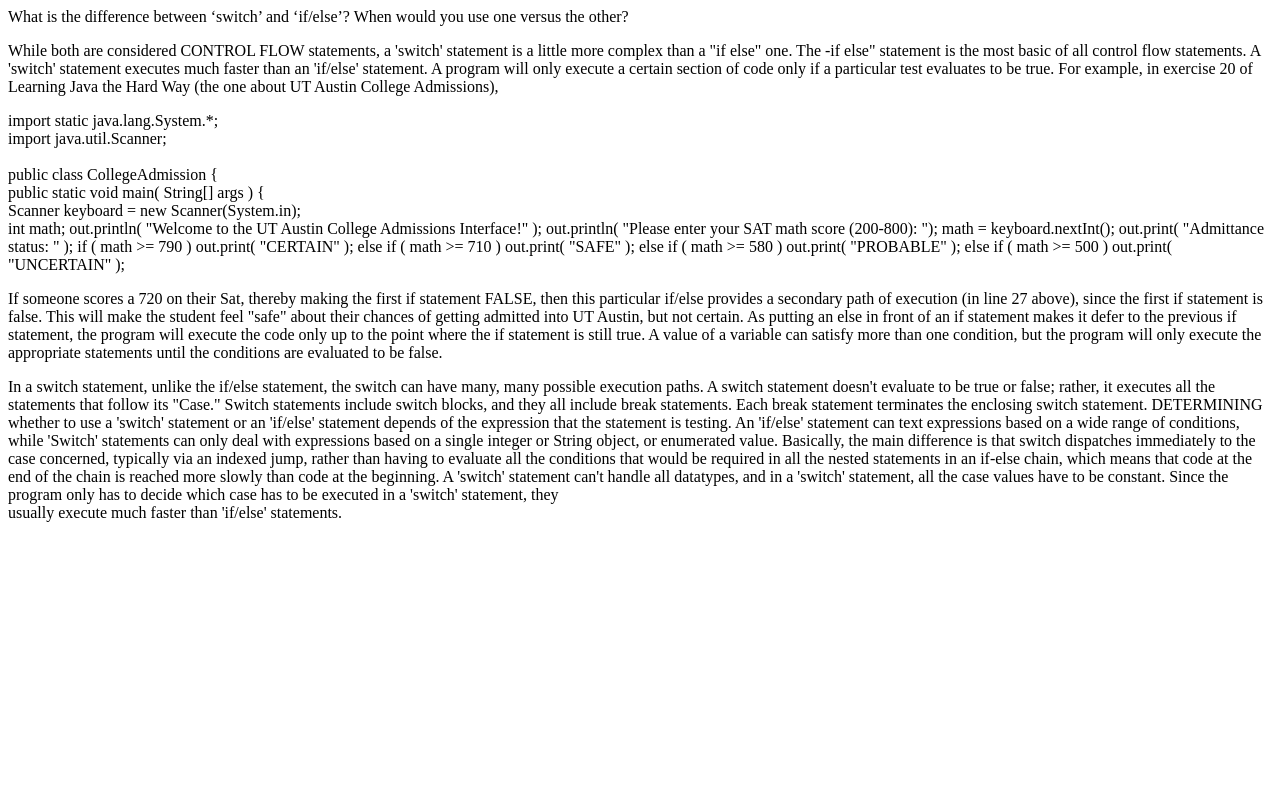
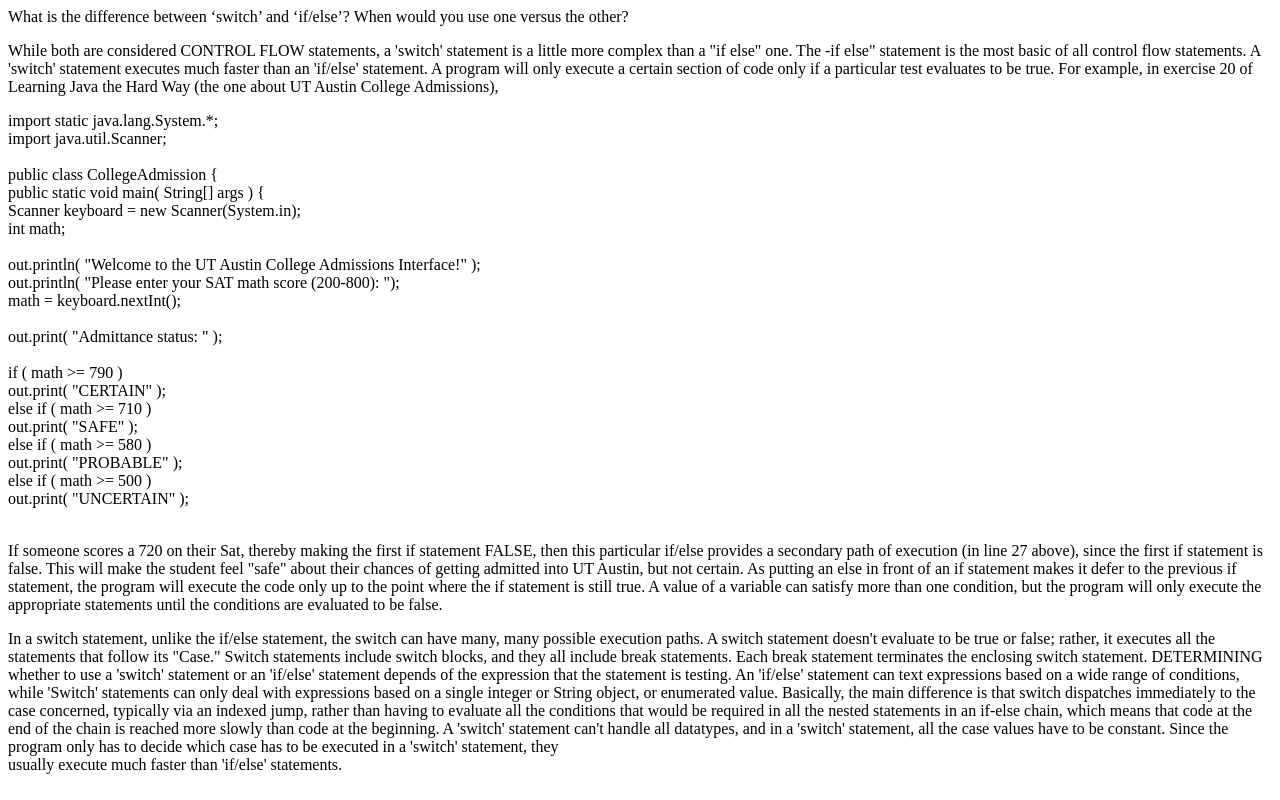
Before and after one commit to moseslee88/moseslee88.github.io, a plain HTML site: page switchandifelse.html in a window 1280 px wide. Drawn offline with Linux system fonts and the light colour scheme.

Commit message:
Update switchandifelse.html

```diff
--- a/switchandifelse.html
+++ b/switchandifelse.html
@@ -2,7 +2,7 @@
 <html>
   <head>
     <meta charset="UTF-8">
-    <title>HTML Template</title>
+    <title>DIFFERENCE between switch and if-else</title>
   </head>
   <body>
     What is the difference between ‘switch’ and ‘if/else’? When would you use one versus
@@ -20,22 +20,22 @@ import java.util.Scanner;<br/><br/>
 public class CollegeAdmission {<br/>
   public static void main( String[] args ) {<br/>
     Scanner keyboard = new Scanner(System.in);<br/>
-    int math;
+    int math;<br/><br/>
 
-    out.println( "Welcome to the UT Austin College Admissions Interface!" );
-    out.println( "Please enter your SAT math score (200-800): ");
-    math = keyboard.nextInt();
+    out.println( "Welcome to the UT Austin College Admissions Interface!" );<br/>
+    out.println( "Please enter your SAT math score (200-800): ");<br/>
+    math = keyboard.nextInt();<br/><br/>
 
-    out.print( "Admittance status: " );
+    out.print( "Admittance status: " );<br/><br/>
 
-    if ( math >= 790 )
-      out.print( "CERTAIN" );
-    else if ( math >= 710 )
-      out.print( "SAFE" );
-    else if ( math >= 580 )
-      out.print( "PROBABLE" );
-    else if ( math >= 500 )
-      out.print( "UNCERTAIN" );
+    if ( math >= 790 )<br/>
+      out.print( "CERTAIN" );  <br/>
+    else if ( math >= 710 )<br/>
+      out.print( "SAFE" );<br/>
+    else if ( math >= 580 )<br/>
+      out.print( "PROBABLE" );<br/>
+    else if ( math >= 500 )<br/>
+      out.print( "UNCERTAIN" );<br/><br/>
 
 <p> If someone scores a 720 on their Sat, thereby making the first if statement FALSE, then this particular if/else
 provides a secondary path of execution (in line 27 above), since the first if statement is false. This will make the student feel "safe"
```
